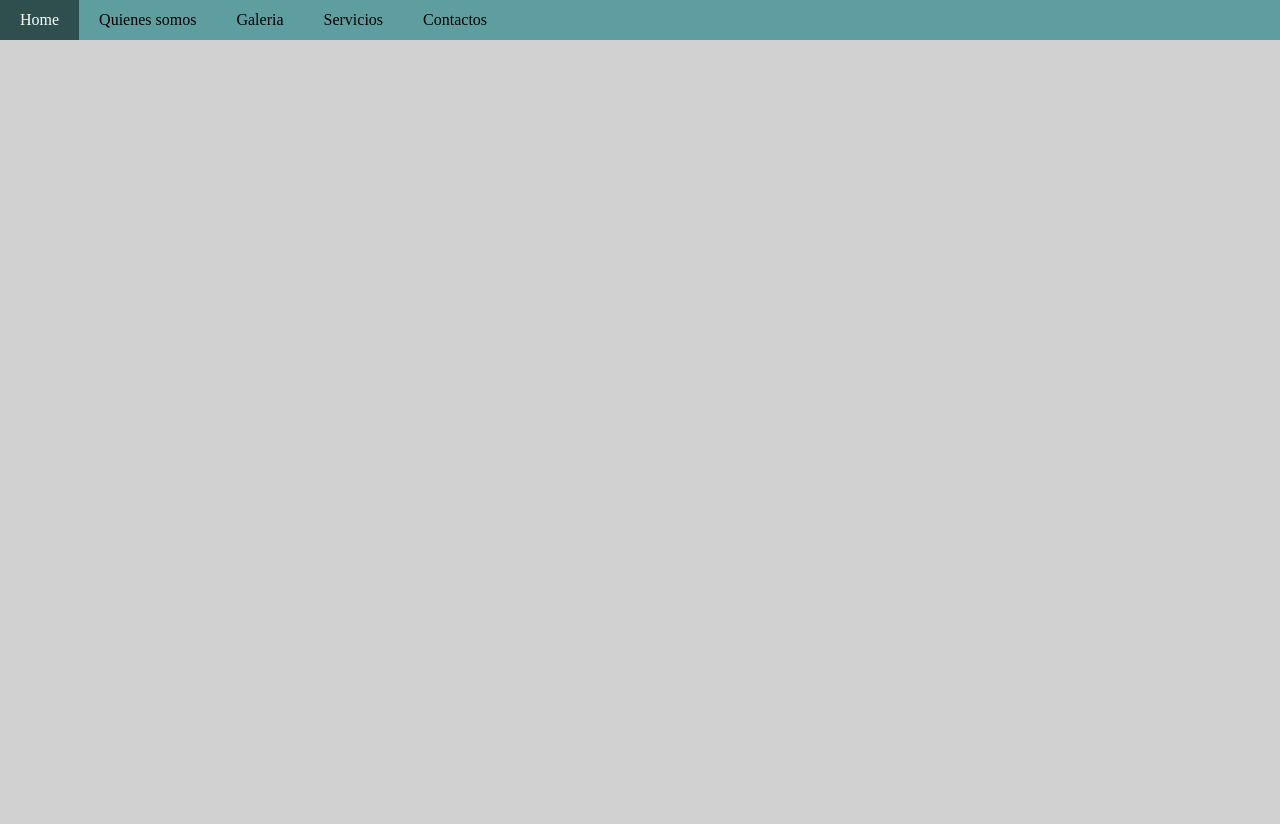
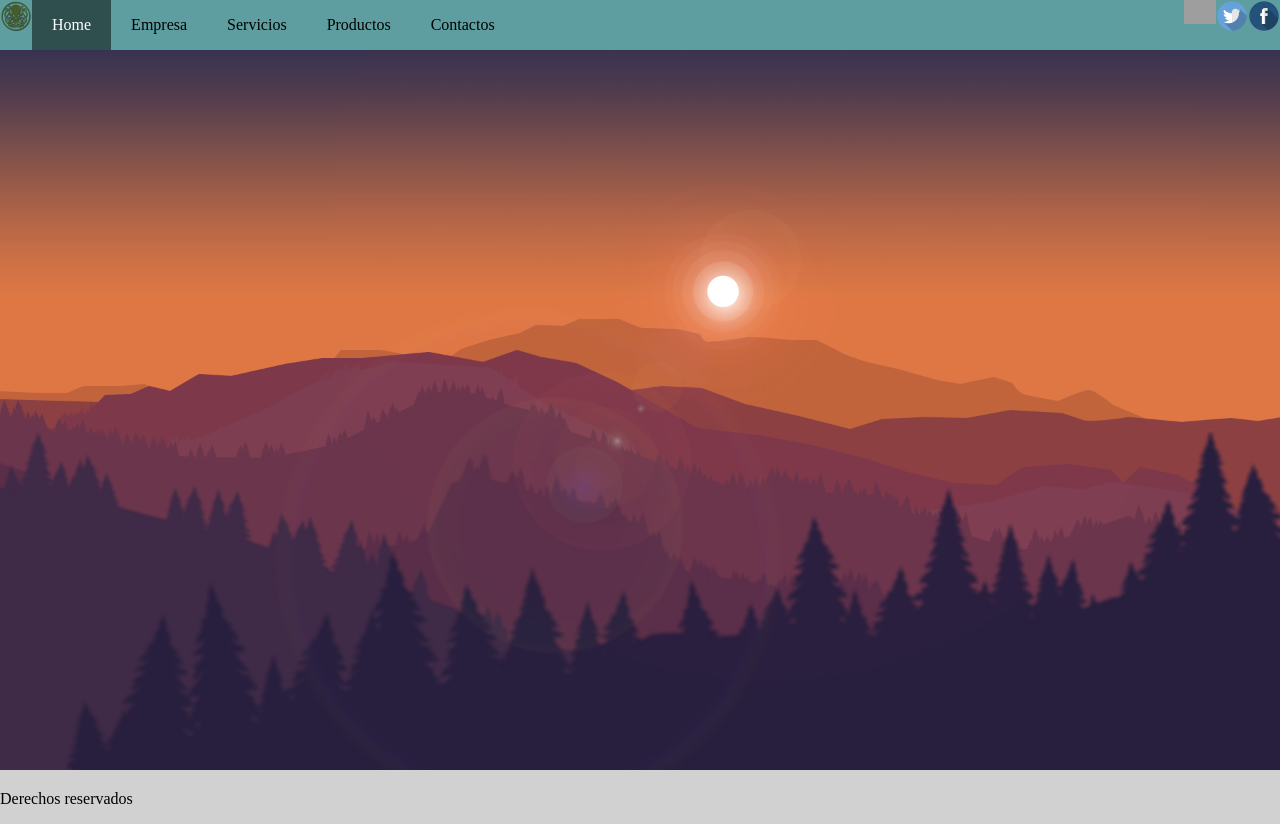
Before and after one commit to Ryzardzeph/PracticasCSS, a plain HTML site: page index.html in a window 1280 px wide. Before the commit the page ends 800 px from the top, so only its background shows below. Drawn offline with Linux system fonts and the light colour scheme; grey boxes are pictures that could not be loaded.

Commit message:
Practica 3 logos redes y menu horizontal

```diff
--- a/css/style.css
+++ b/css/style.css
@@ -3,11 +3,15 @@ body{
     margin: 0px;
     padding: 0px;
 }
-a{
-    text-decoration: none;
+header, nav, article, footer{
+    width: 100%;
+    margin: auto;
+}
+section img{
+   width: 100%;
 }
 nav{
-    height: 40px;
+    height: 50px;
     background-color: cadetblue;
 }
 nav ul{
@@ -19,8 +23,9 @@ nav ul li{
     float: left;
 }
 nav ul li a{
+    text-decoration: none;
     color:black;
-    line-height: 40px;
+    line-height: 50px;
     padding: 0px 20px;
     display: block;
 }
@@ -34,3 +39,13 @@ nav ul li a:hover{
     color:white;
     background-color: darkslategrey;
 }
+
+.logo{
+    float: left;
+    width: 2.5%;
+}
+
+.red_social{
+    float: right;
+    width: 2.5%;
+}
--- a/index.html
+++ b/index.html
@@ -82,18 +82,36 @@
 <!DOCTYPE html>
 <html>
     <head>
-        <title>Practica CSS - parte 1</title>
+        <title>Practica CSS - parte 3</title>
         <link href="css/style.css" rel="stylesheet" type="text/css">
     </head>
     <body>
-        <nav>
+        <header>
+            <img class="logo" src="img/cthulhu.png">
+            <img class="red_social" src="img/logofb.png">
+            <img class="red_social" src="img/logotwitter.png">
+            <img class="red_social" src="img/logoinsta.png">
+        </header>
+
+     <nav class="menu">
             <ul>
                       <li><a href="#" class="active">Home</a></li>
-                      <li><a href="#">Quienes somos</a></li>
-                      <li><a href="#">Galeria</a></li>
+                      <li><a href="#">Empresa</a></li>
                       <li><a href="#">Servicios</a></li>
+                      <li><a href="#">Productos</a></li>
                       <li><a href="#">Contactos</a></li>
             </ul>
         </nav>
+
+        <article>
+          <section>
+                <img src="img/images.jpg"
+          </section>
+        </article>
+        <footer>
+            <p>
+                Derechos reservados
+            </p>
+        </footer>
     </body>
 </html>
```
Also changed, not shown: img/images.jpg (added), img/logofb.png (added), img/logotwitter.png (added), 2 other files.
